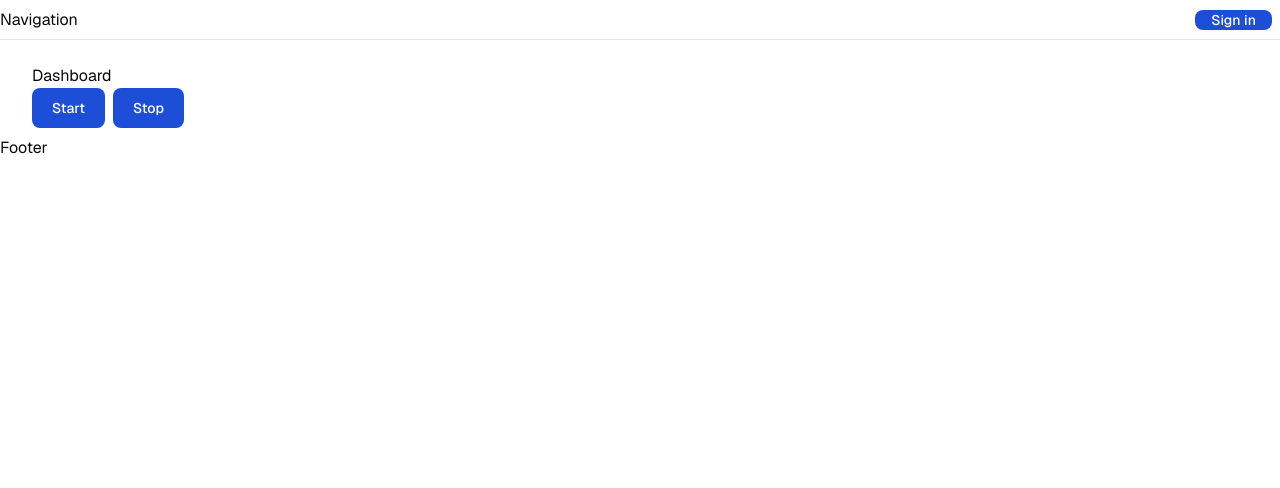
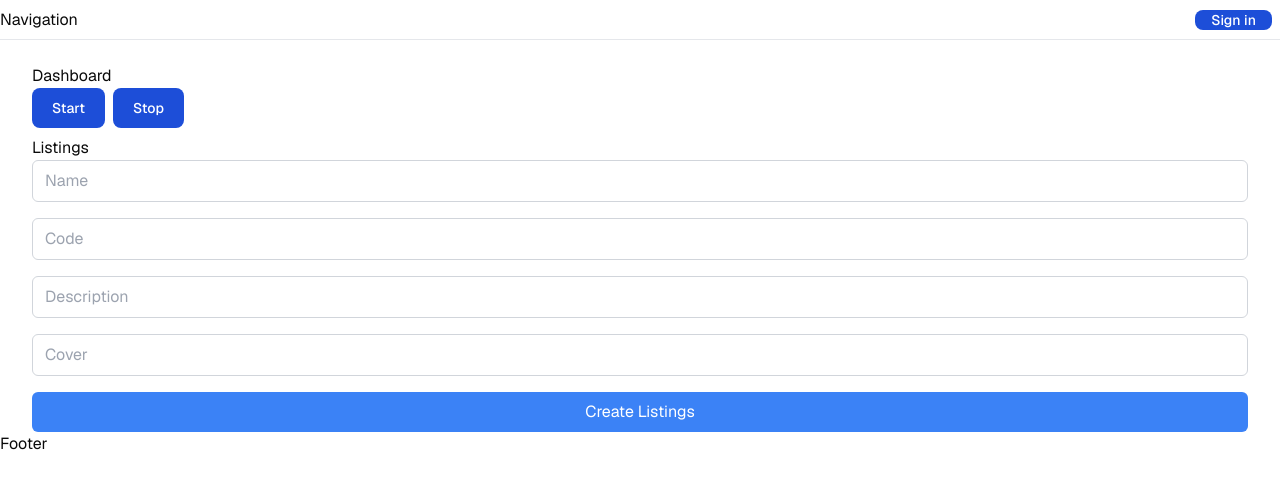
Before and after one commit to trueshizus/re-buy, a Next.js app: page /dashboard in a window 1280 px wide. Shown: the top 488 px of the page. Built offline with nearby package versions, Linux system fonts and the light colour scheme; no server answers.

Commit message:
Add form to create listing

```diff
--- a/app/dashboard/page.tsx
+++ b/app/dashboard/page.tsx
@@ -1,3 +1,4 @@
+import Listings from "@/components/listings";
 import { createClient } from "@/utils/supabase/server";
 
 const supabase = createClient();
@@ -43,6 +44,8 @@ export default function Page() {
           Stop
         </button>
       </form>
+
+      <Listings />
     </div>
   );
 }
--- /dev/null
+++ b/components/listings.tsx
@@ -0,0 +1,68 @@
+import { createClient } from "@/utils/supabase/server";
+const supabase = createClient();
+
+const createListings = async (formData: FormData) => {
+  "use server";
+  const user = await supabase.auth.getUser();
+
+  if (!user.data.user) {
+    return;
+  }
+
+  const { data, error } = await supabase
+    .from("listings")
+    .insert([
+      {
+        name: formData.get("name"),
+        code: formData.get("code"),
+        description: formData.get("description"),
+        cover: formData.get("cover"),
+        publisher_id: user.data.user.id,
+      },
+    ])
+    .select();
+
+  console.log(data);
+  console.log(error);
+};
+
+export default function Listings() {
+  return (
+    <div>
+      <h2>Listings</h2>
+
+      <form action={createListings} className="space-y-4">
+        <input
+          type="text"
+          name="name"
+          placeholder="Name"
+          className="w-full px-3 py-2 border border-gray-300 rounded-md focus:outline-none focus:ring-2 focus:ring-blue-500"
+        />
+        <input
+          type="text"
+          name="code"
+          placeholder="Code"
+          className="w-full px-3 py-2 border border-gray-300 rounded-md focus:outline-none focus:ring-2 focus:ring-blue-500"
+        />
+        <input
+          type="text"
+          name="description"
+          placeholder="Description"
+          className="w-full px-3 py-2 border border-gray-300 rounded-md focus:outline-none focus:ring-2 focus:ring-blue-500"
+        />
+        <input
+          type="text"
+          name="cover"
+          placeholder="Cover"
+          className="w-full px-3 py-2 border border-gray-300 rounded-md focus:outline-none focus:ring-2 focus:ring-blue-500"
+        />
+        <button
+          type="submit"
+          className="w-full bg-blue-500 text-white py-2 px-4 rounded-md hover:bg-blue-600 focus:outline-none focus:ring-2 focus:ring-blue-500 focus:ring-opacity-50 transition duration-200"
+        >
+          Create Listings
+        </button>
+      </form>
+    </div>
+  );
+}
```
